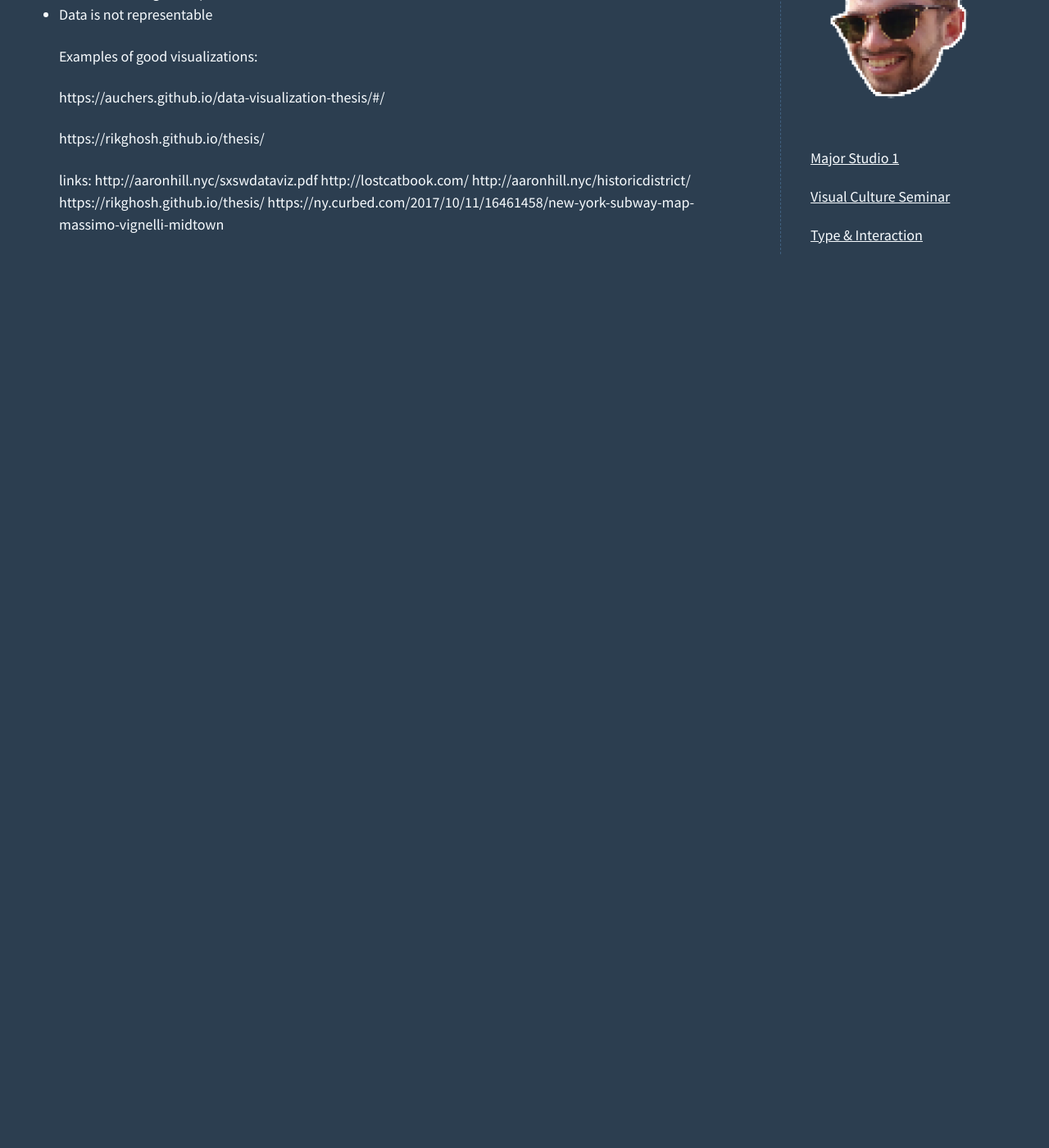
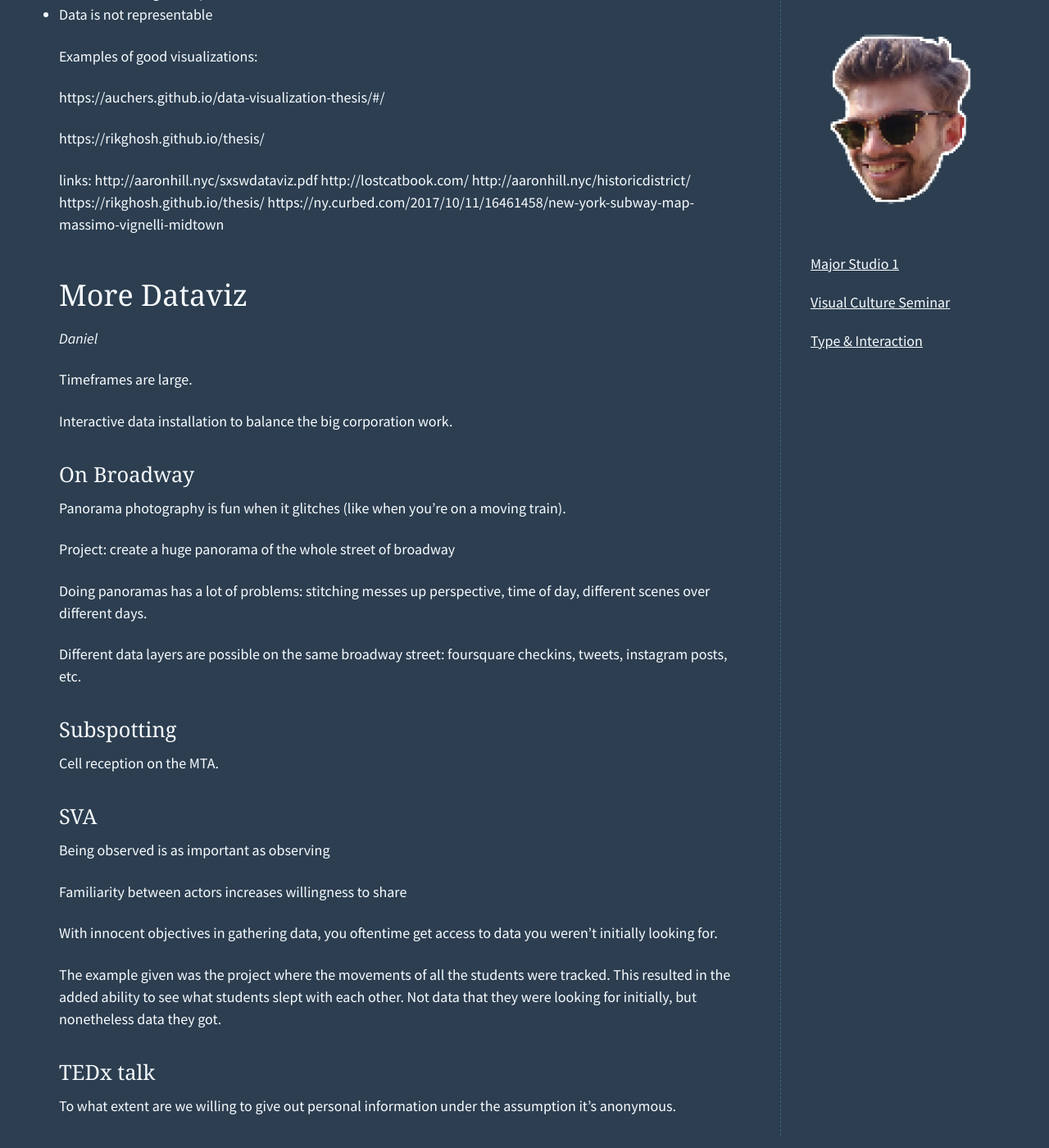
Before and after one commit to rijkvanzanten/rijks.website, a Jekyll site: the page built from _pages/visual-culture-seminar/index.md, in a window 1280 px wide and 1400 px high, scrolled down 2212 px. Shown: the whole window at 82% size. Built offline with Jekyll 4.4.1, drawn with Linux system fonts in a browser that asks for light colours; some web fonts are replaced; before the commit the page ends 2594 px from its top, so only the background shows below that.

Commit message:
Add notes on vcs

```diff
--- a/_pages/visual-culture-seminar/index.md
+++ b/_pages/visual-culture-seminar/index.md
@@ -100,3 +100,39 @@ http://lostcatbook.com/
 http://aaronhill.nyc/historicdistrict/
 https://rikghosh.github.io/thesis/
 https://ny.curbed.com/2017/10/11/16461458/new-york-subway-map-massimo-vignelli-midtown
+
+### More Dataviz
+
+_Daniel_
+
+Timeframes are large.
+
+Interactive data installation to balance the big corporation work.
+
+#### On Broadway
+
+Panorama photography is fun when it glitches (like when you're on a moving train).
+
+Project: create a huge panorama of the whole street of broadway
+
+Doing panoramas has a lot of problems: stitching messes up perspective, time of day, different scenes over different days.
+
+Different data layers are possible on the same broadway street: foursquare checkins, tweets, instagram posts, etc.
+
+#### Subspotting
+
+Cell reception on the MTA.
+
+#### SVA
+
+Being observed is as important as observing
+
+Familiarity between actors increases willingness to share
+
+With innocent objectives in gathering data, you oftentime get access to data you weren't initially looking for.
+
+The example given was the project where the movements of all the students were tracked. This resulted in the added ability to see what students slept with each other. Not data that they were looking for initially, but nonetheless data they got.
+
+#### TEDx talk
+
+To what extent are we willing to give out personal information under the assumption it's anonymous.
```
Also changed, not shown: _pages/type-and-interaction/project-1.md (deleted, +0 -13 lines).
